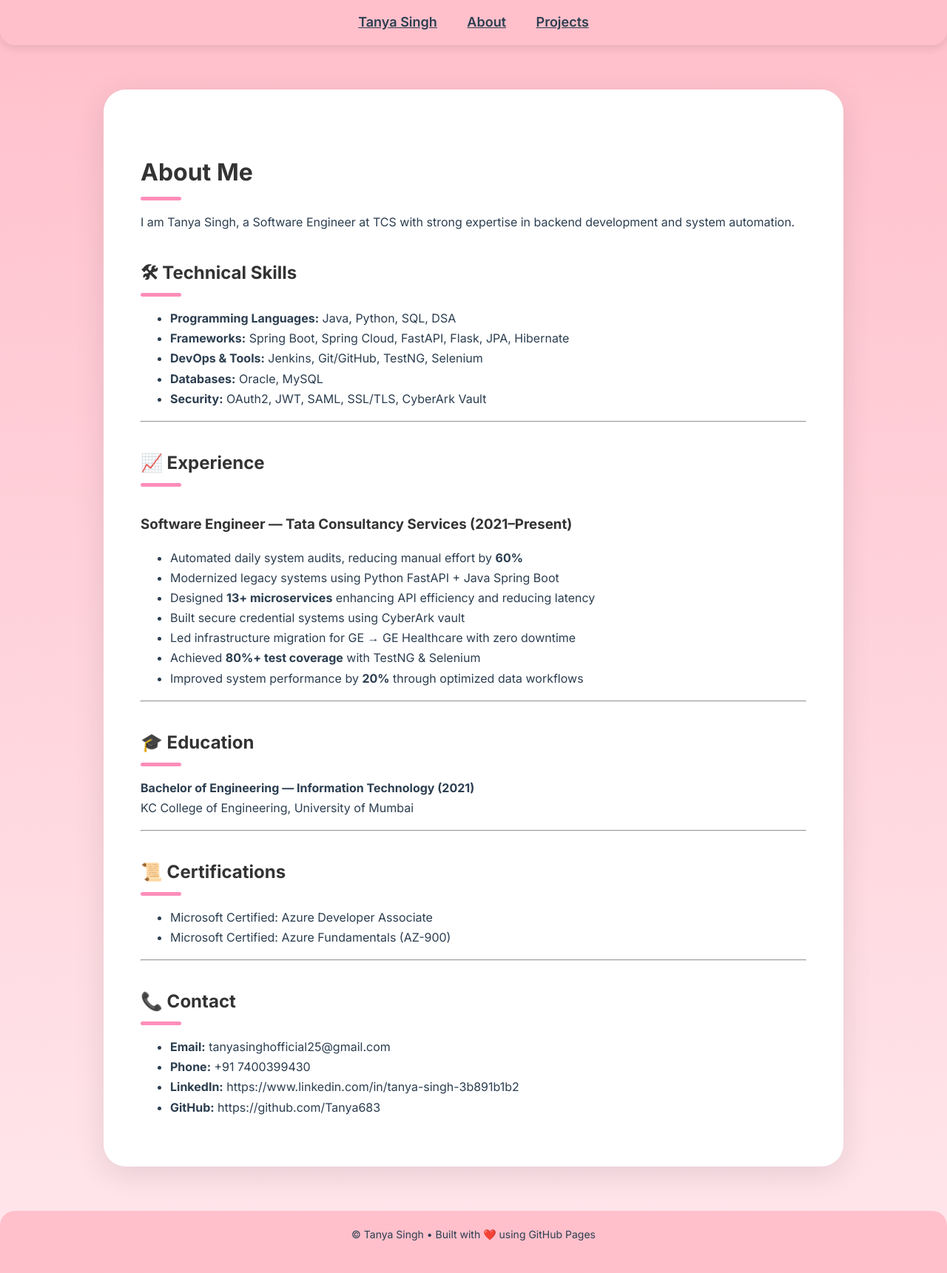
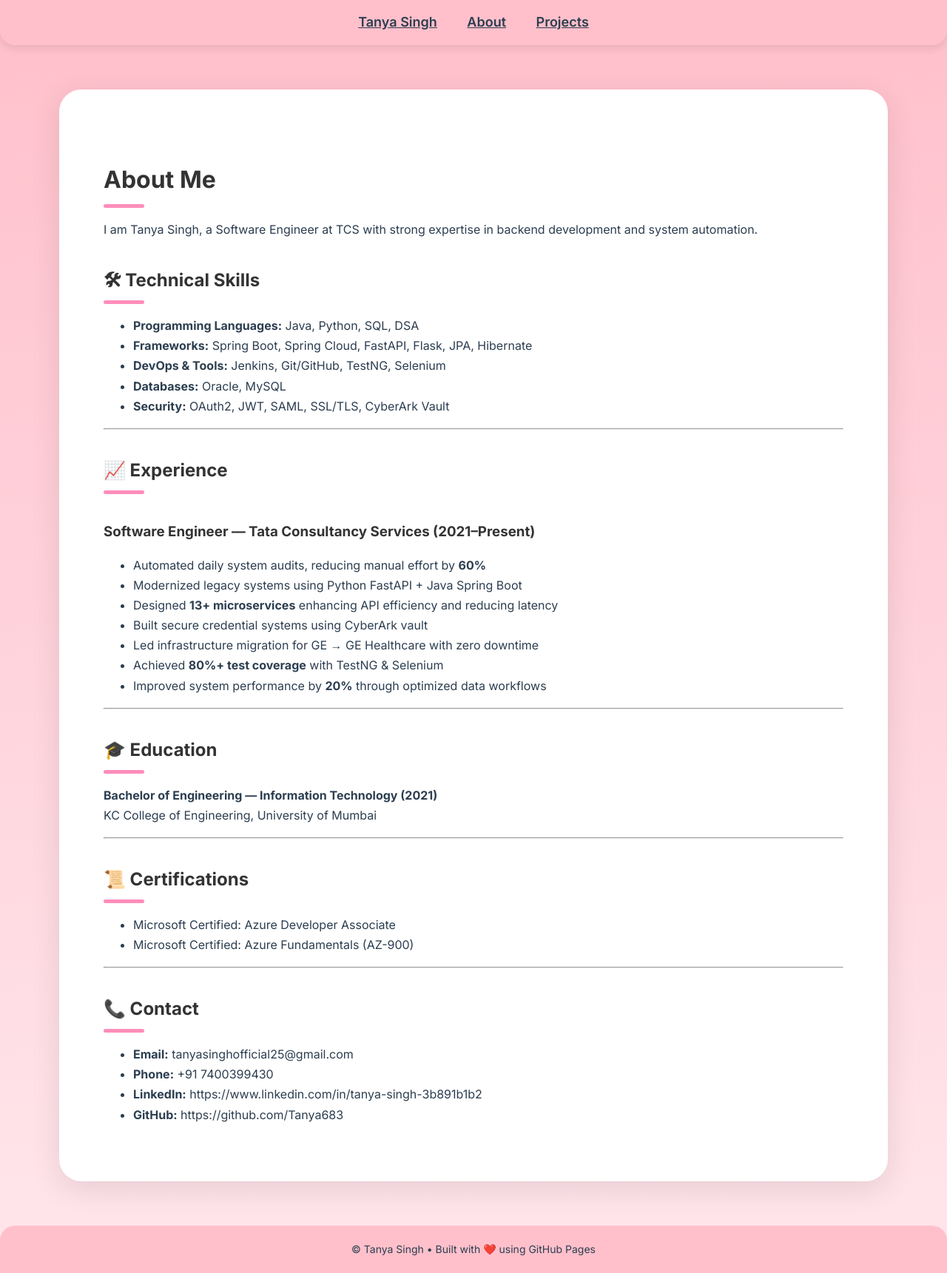
Before and after one commit to Tanya683/Tanya683.github.io, a Jekyll site: the page built from about.md, in a window 1280 px wide. Shown: the whole page at 74% size. Built offline with Jekyll 4.4.1, drawn with Linux system fonts in a browser that asks for light colours.

Commit message:
Update style.css

```diff
--- a/assets/style.css
+++ b/assets/style.css
@@ -41,11 +41,10 @@ nav a:hover {
    PAGE CONTENT (WHITE CARD)
 ------------------------------ */
 .page-content {
-  width: 100%;
-  max-width: 900px;   /* Optional: smaller center content */
+  max-width: 1000px;
+  background: white;
   margin: 60px auto;
-  padding: 50px;
-  background: white;
+  padding: 60px;
   border-radius: 30px;
   box-shadow: 0 10px 40px rgba(0,0,0,0.1);
 }
```
